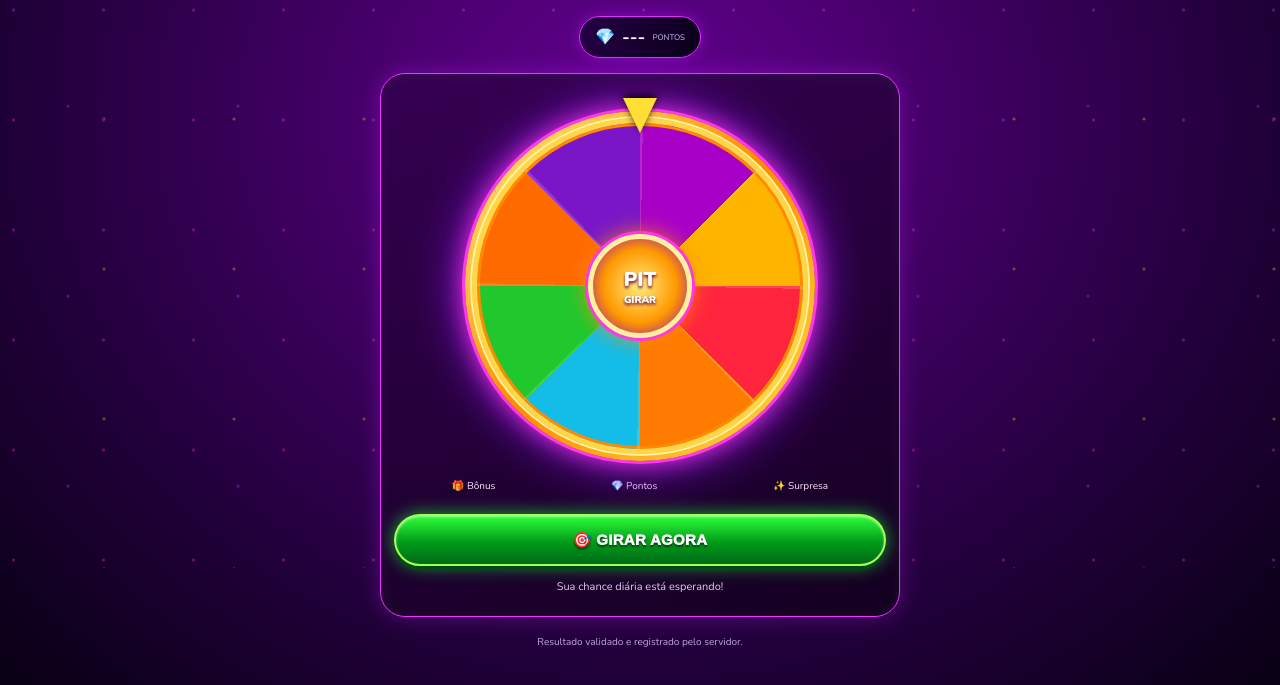
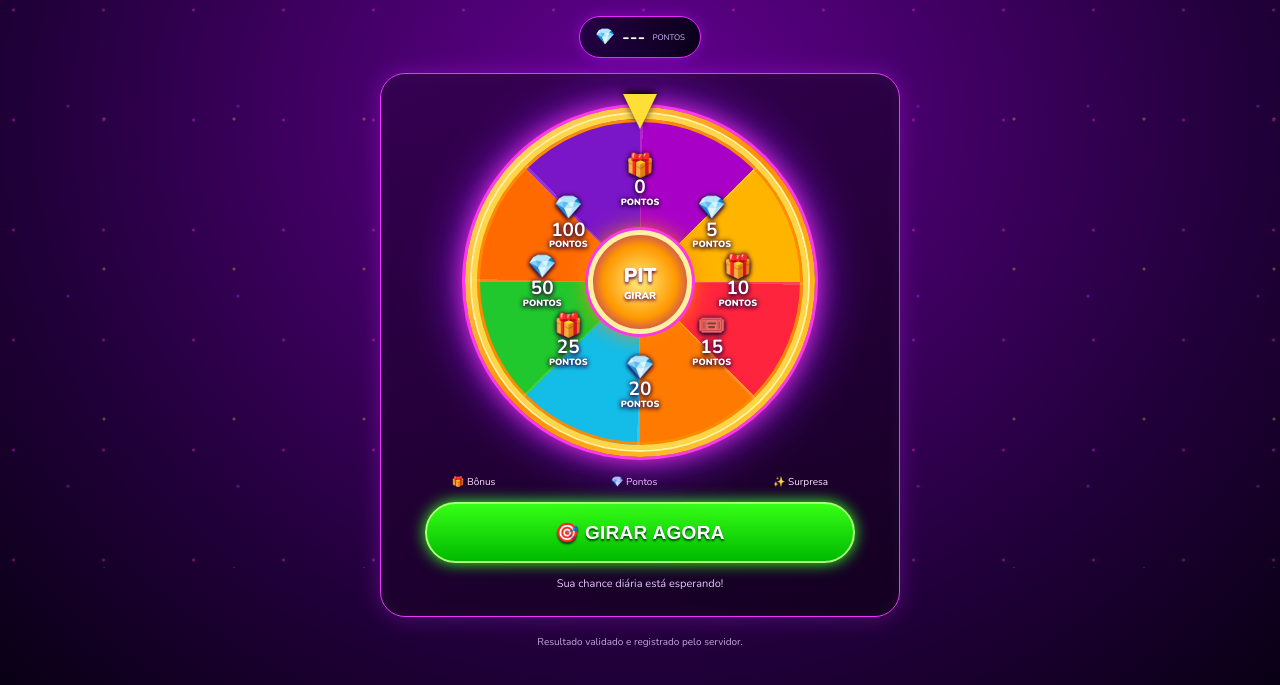
Before and after one commit to izael2022/PIT-PREMIOS, a plain HTML site: page miniapps/roleta.html in a window 1280 px wide. Shown: the part 232-917 px from the top of the page. Drawn offline with nearby package versions, Linux system fonts and the light colour scheme.

Commit message:
Update roleta.html

```diff
--- a/miniapps/roleta.html
+++ b/miniapps/roleta.html
@@ -1 +1,151 @@
-<!doctype html><html lang="pt-BR"><head><meta charset="utf-8"><meta name="viewport" content="width=device-width,initial-scale=1,viewport-fit=cover"><meta name="theme-color" content="#24003d"><title>Roleta Especial • PIT PRÊMIOS</title><link rel="stylesheet" href="assets/style.css"></head><body class="wheel-page"><main class="shell"><header class="top"><a class="back" href="index.html">×</a><span class="brand">👑 PIT <b>PRÊMIOS</b></span><span class="pill">💎 PONTOS</span></header><section class="subhero"><div class="eyebrow">✦ A SORTE ESTÁ NO AR ✦</div><h1>Roleta<br><em>especial</em></h1><p>Gire a roleta e concorra a pontos e prêmios incríveis!</p><div class="balance">💎 <strong id="balance">---</strong> <small>PONTOS</small></div></section><section class="wheel-panel"><div class="wheel-wrap"><div class="pointer"></div><div class="wheel" id="wheel"><div class="wheel-center">PIT<br><small>GIRAR</small></div></div></div><div class="prize-strip"><span>🎁 Bônus</span><span>💎 Pontos</span><span>✨ Surpresa</span></div><button class="primary" id="spin">🎯 GIRAR AGORA</button><p class="hint" id="wheel-status">Sua chance diária está esperando!</p></section><footer>Resultado validado e registrado pelo servidor.</footer></main><script src="https://telegram.org/js/telegram-web-app.js"></script><script src="assets/config.js"></script><script src="assets/app.js"></script><script src="assets/wheel.js"></script></body></html>
+
+<!doctype html>
+<html lang="pt-BR">
+<head>
+<meta charset="utf-8">
+<meta name="viewport" content="width=device-width,initial-scale=1,viewport-fit=cover">
+<meta name="theme-color" content="#24003d">
+<title>Roleta Especial • PIT PRÊMIOS</title>
+<link rel="stylesheet" href="assets/style.css?v=5">
+
+<style>
+.wheel-page .wheel-wrap {
+  position: relative;
+  width: min(88vw, 350px);
+  aspect-ratio: 1;
+  margin: 18px auto;
+}
+.wheel-page .wheel {
+  position: relative;
+  width: 100%;
+  height: 100%;
+}
+.wheel-page .wheel-labels {
+  position: absolute;
+  inset: 0;
+  z-index: 4;
+  pointer-events: none;
+}
+.wheel-page .wheel-labels span {
+  position: absolute;
+  transform: translate(-50%,-50%);
+  width: 23%;
+  display: flex;
+  flex-direction: column;
+  align-items: center;
+  justify-content: center;
+  color: white;
+  text-align: center;
+  font-weight: 900;
+  text-shadow: 0 2px 4px #260039, 0 0 5px #260039;
+  line-height: 1.05;
+}
+.wheel-page .wheel-labels i {
+  font-style: normal;
+  font-size: clamp(16px,4vw,23px);
+}
+.wheel-page .wheel-labels b {
+  font-size: clamp(13px,3.5vw,19px);
+}
+.wheel-page .wheel-labels small {
+  font-size: 9px;
+  text-transform: uppercase;
+}
+.wheel-page .wheel-center {
+  position: absolute;
+  z-index: 6;
+}
+.wheel-page .prize-label-0 {left:50%;top:19%}
+.wheel-page .prize-label-5 {left:72%;top:32%}
+.wheel-page .prize-label-10 {left:80%;top:50%}
+.wheel-page .prize-label-15 {left:72%;top:68%}
+.wheel-page .prize-label-20 {left:50%;top:81%}
+.wheel-page .prize-label-25 {left:28%;top:68%}
+.wheel-page .prize-label-50 {left:20%;top:50%}
+.wheel-page .prize-label-100 {left:28%;top:32%}
+
+.wheel-page .wheel-panel {
+  padding-bottom: 18px;
+}
+.wheel-page .primary {
+  width: min(94%, 430px);
+  margin: 12px auto;
+  display: block;
+  background: linear-gradient(#35ff16,#00b900);
+  color: white;
+  border: 2px solid #aaff72;
+  border-radius: 40px;
+  font-weight: 900;
+  font-size: 19px;
+  padding: 17px;
+  box-shadow: 0 0 15px #32ff20;
+}
+.wheel-page .bottom-nav {
+  position: sticky;
+  bottom: 0;
+  z-index: 10;
+}
+</style>
+</head>
+
+<body class="wheel-page">
+<main class="shell">
+
+<header class="top">
+<a class="back" href="index.html">×</a>
+<span class="brand">👑 PIT <b>PRÊMIOS</b></span>
+<span class="pill">💎 PONTOS</span>
+</header>
+
+<section class="subhero">
+<div class="eyebrow">✦ A SORTE ESTÁ NO AR ✦</div>
+<h1>ROLETA<br><em>ESPECIAL</em></h1>
+<p>Gire a roleta e concorra a pontos e prêmios incríveis!</p>
+<div class="balance">
+💎 <strong id="balance">---</strong>
+<small>PONTOS</small>
+</div>
+</section>
+
+<section class="wheel-panel">
+<div class="wheel-wrap">
+
+<div class="pointer"></div>
+
+<div class="wheel" id="wheel">
+<div class="wheel-labels">
+<span class="prize-label-0"><i>🎁</i><b>0</b><small>PONTOS</small></span>
+<span class="prize-label-5"><i>💎</i><b>5</b><small>PONTOS</small></span>
+<span class="prize-label-10"><i>🎁</i><b>10</b><small>PONTOS</small></span>
+<span class="prize-label-15"><i>🎟️</i><b>15</b><small>PONTOS</small></span>
+<span class="prize-label-20"><i>💎</i><b>20</b><small>PONTOS</small></span>
+<span class="prize-label-25"><i>🎁</i><b>25</b><small>PONTOS</small></span>
+<span class="prize-label-50"><i>💎</i><b>50</b><small>PONTOS</small></span>
+<span class="prize-label-100"><i>💎</i><b>100</b><small>PONTOS</small></span>
+</div>
+
+<div class="wheel-center">
+PIT<br><small>GIRAR</small>
+</div>
+</div>
+</div>
+
+<div class="prize-strip">
+<span>🎁 Bônus</span>
+<span>💎 Pontos</span>
+<span>✨ Surpresa</span>
+</div>
+
+<button class="primary" id="spin">🎯 GIRAR AGORA</button>
+<p class="hint" id="wheel-status">Sua chance diária está esperando!</p>
+</section>
+
+<footer>Resultado validado e registrado pelo servidor.</footer>
+</main>
+
+<script src="https://telegram.org/js/telegram-web-app.js"></script>
+<script src="assets/config.js"></script>
+<script src="assets/app.js"></script>
+<script src="assets/wheel.js?v=5"></script>
+</body>
+</html>
```
